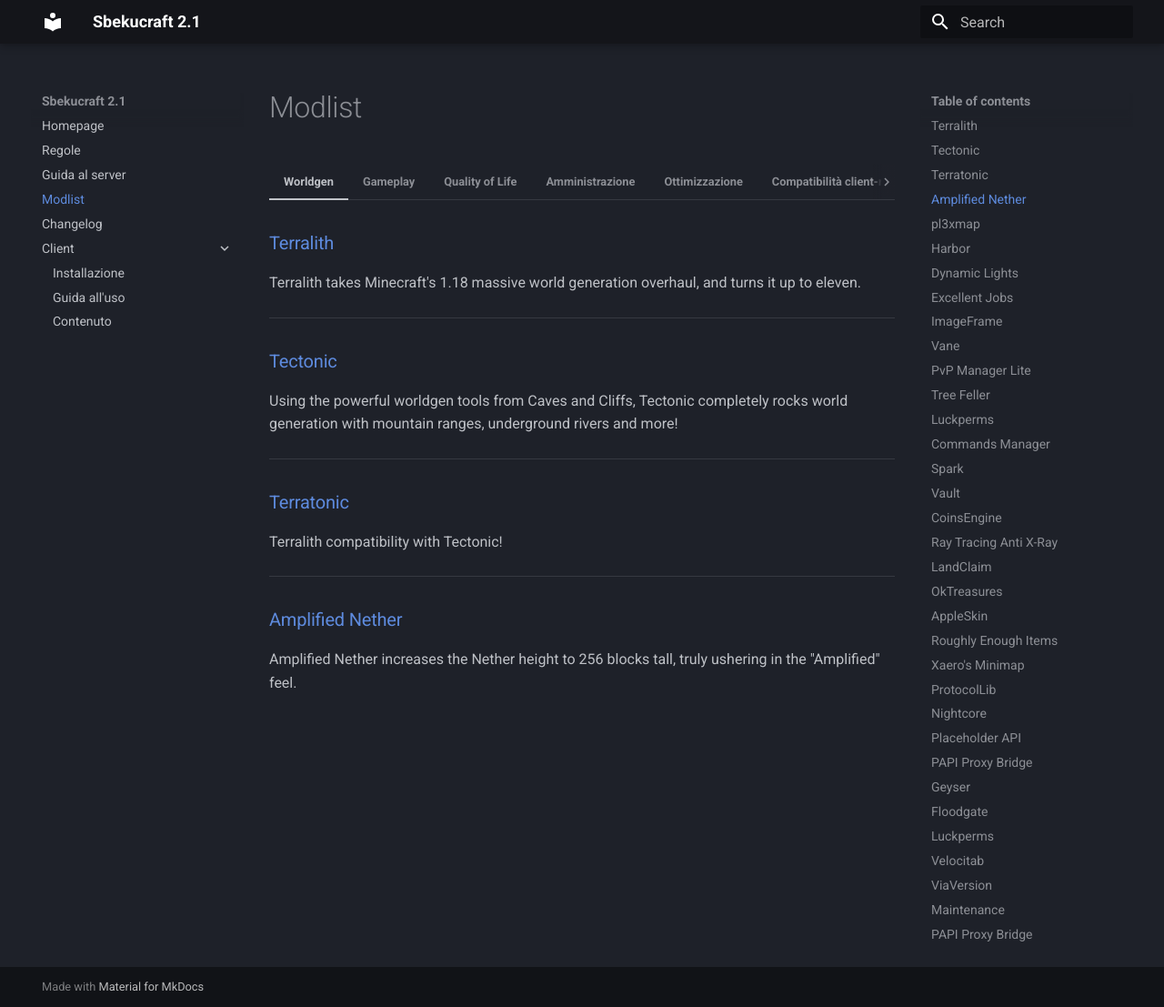
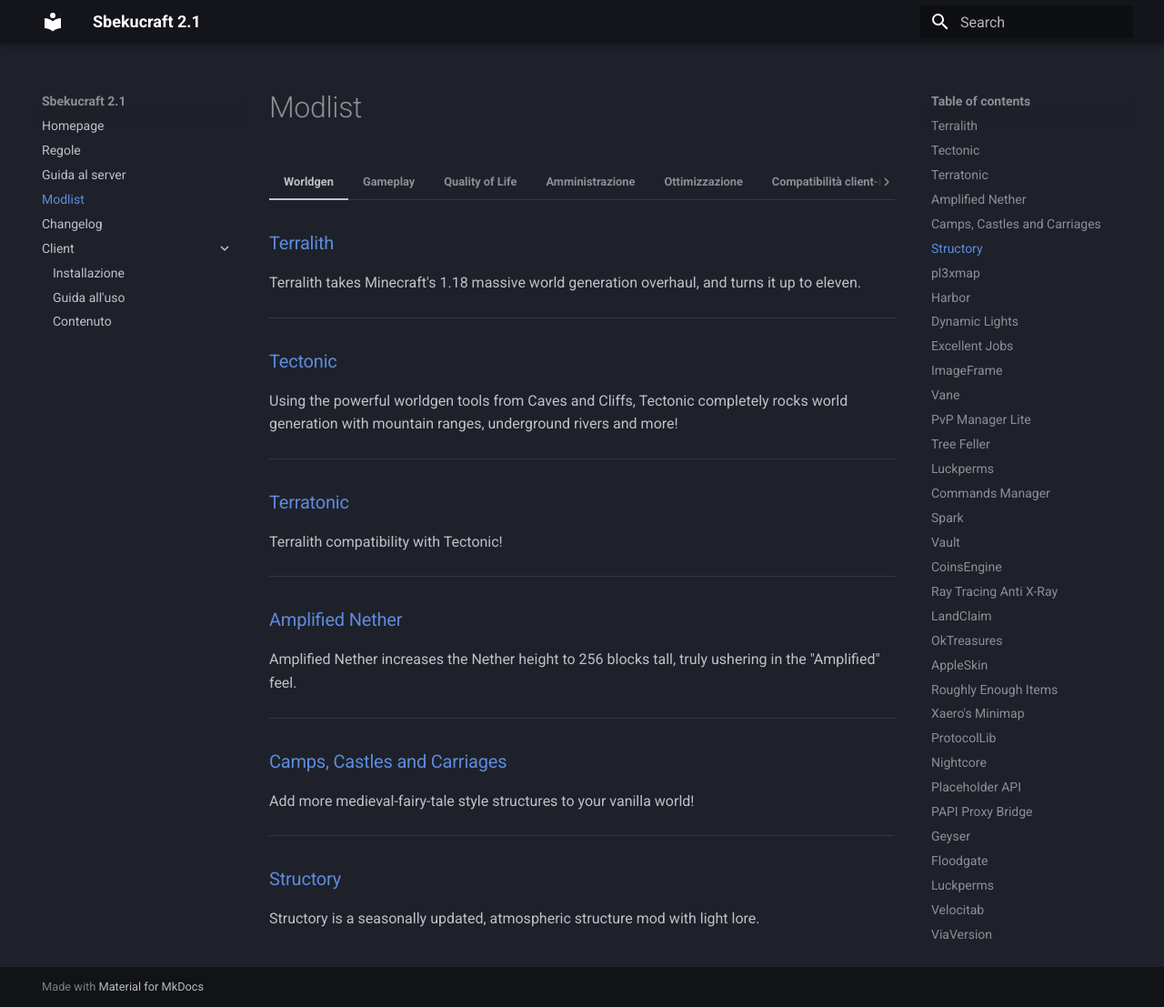
Before and after one commit to Sbekucraft/Sbekucraft-2.0-Wiki, an MkDocs documentation site: the page built from docs/content.md, in a window 1280 px wide and 1107 px high. Shown: the whole window at 91% size. Built offline with MkDocs 1.6.1 and Material for MkDocs 9.7.7, drawn with Linux system fonts in a browser that asks for light colours.

Commit message:
[SKIP CI] Update content.md

```diff
--- a/docs/content.md
+++ b/docs/content.md
@@ -14,6 +14,14 @@
     ---
     ### [Amplified Nether](https://modrinth.com/mod/amplified-nether)
     Amplified Nether increases the Nether height to 256 blocks tall, truly ushering in the "Amplified" feel.
+
+    ---
+    ### [Camps, Castles and Carriages](https://modrinth.com/datapack/camps_castles_carriages)
+    Add more medieval-fairy-tale style structures to your vanilla world!
+
+    ---
+    ### [Structory](https://www.curseforge.com/minecraft/mc-mods/structory)
+    Structory is a seasonally updated, atmospheric structure mod with light lore.
 
 === "Gameplay"
     ### [pl3xmap](https://modrinth.com/plugin/pl3xmap)
```
